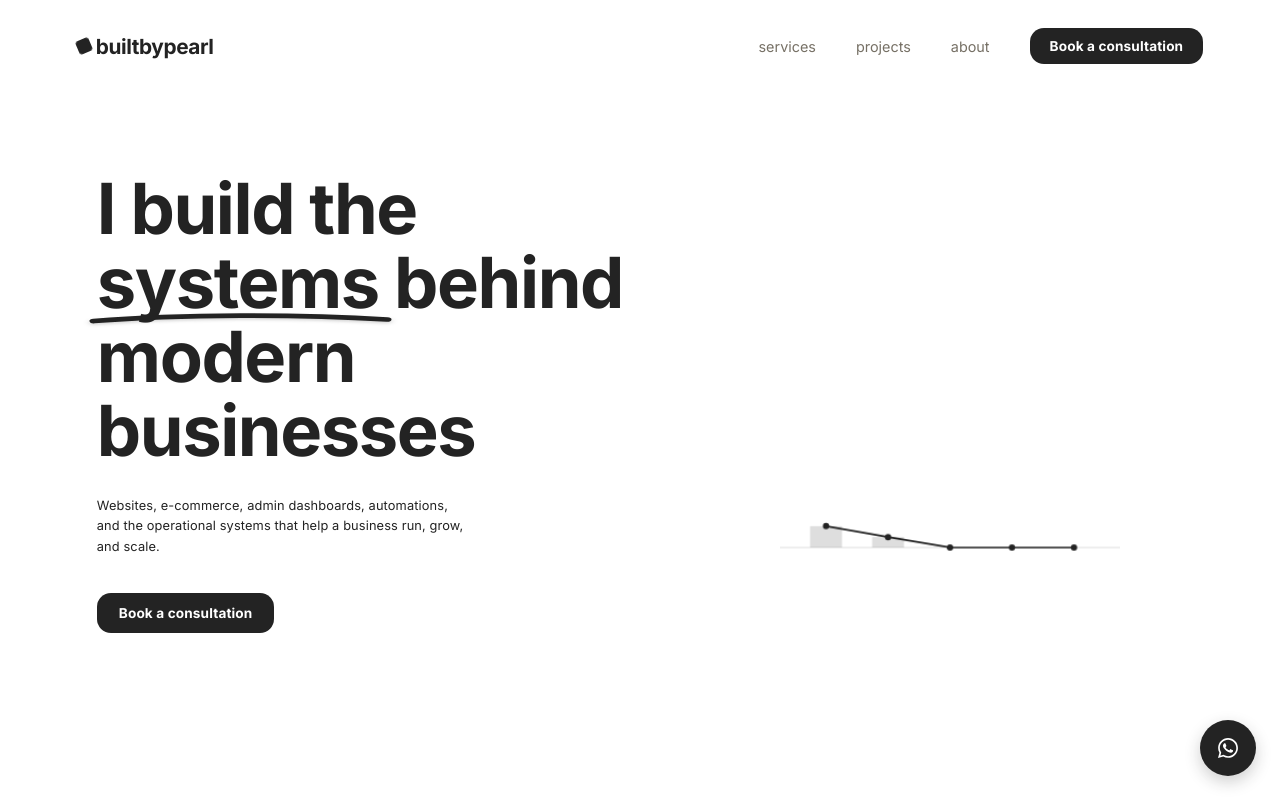
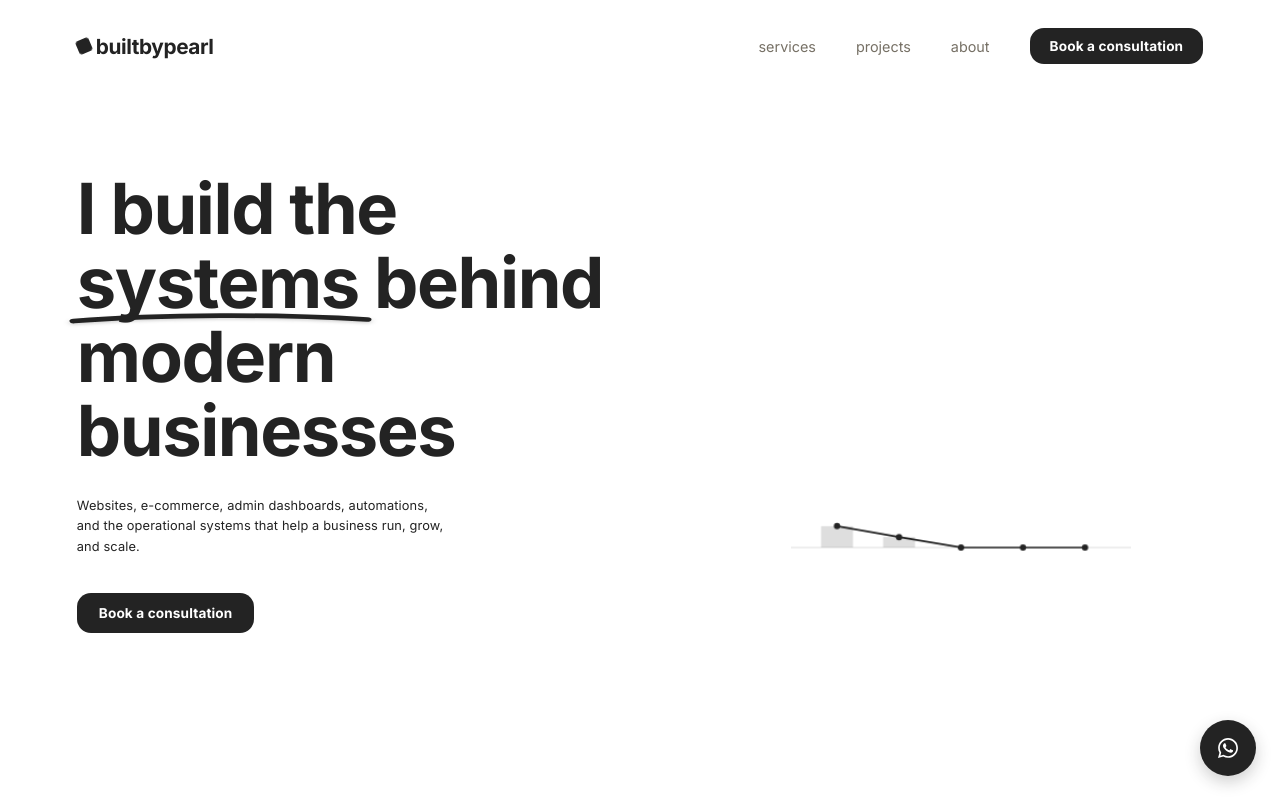
Before and after one commit to Pmalapile07/builtbypearl, a website: page index.html in a window 1280 px wide. Drawn offline with Linux system fonts and the light colour scheme.

Commit message:
Adjust hero section styling for larger screens
Removed max-width and margin for hero section on larger screens.

```diff
--- a/index.html
+++ b/index.html
@@ -226,13 +226,15 @@
 
   @media (min-width: 900px){
     .hero{
-      max-width: 1240px;
+      max-width: none;
+      margin: 0;
       display: grid;
       grid-template-columns: 1.1fr 0.9fr;
       align-items: center;
       gap: 4vw;
       padding: 10vh 6vw;
     }
+    .hero-buttons{ display: none; }
     .hero-graphic{
       display: flex;
       align-items: center;
```
